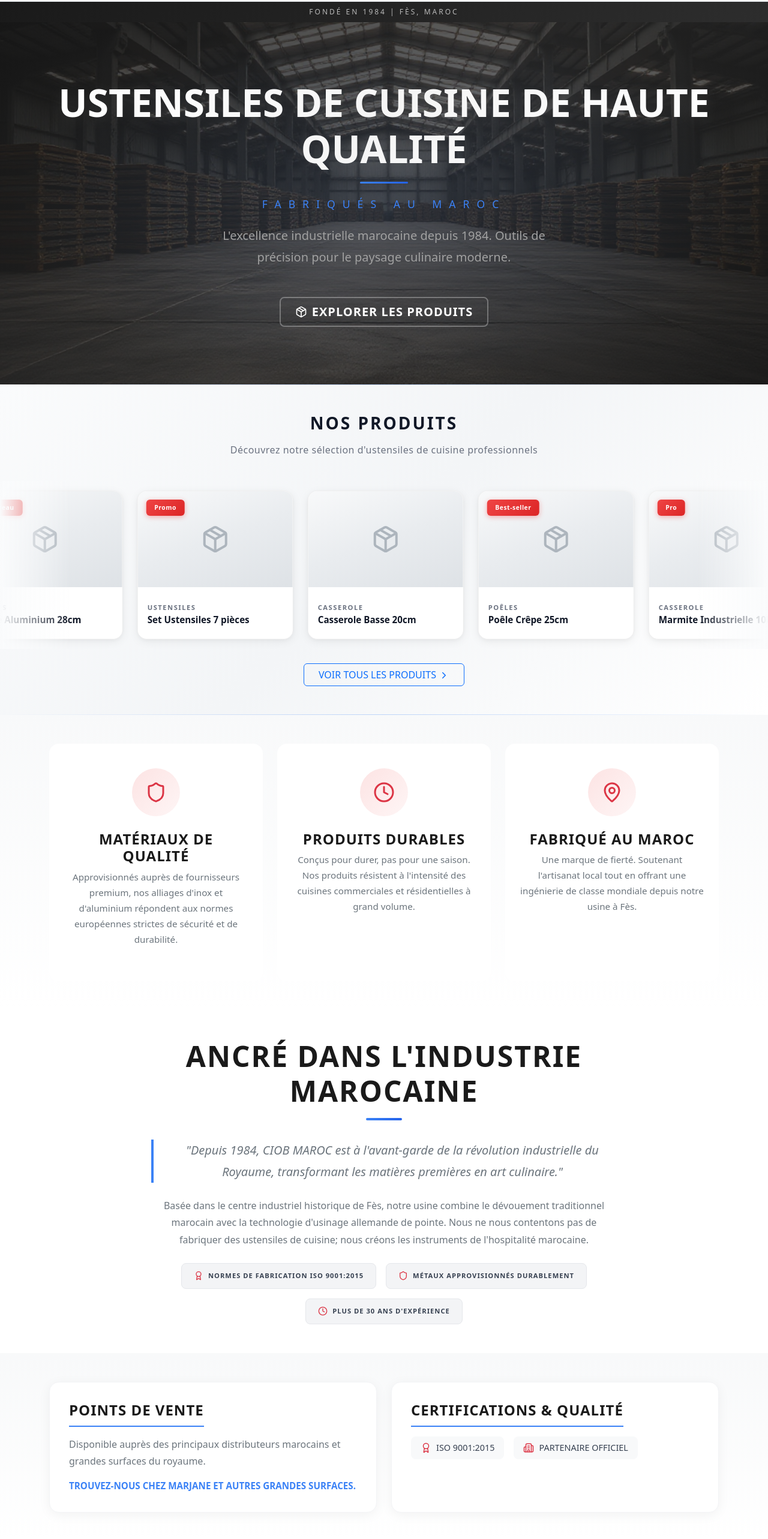
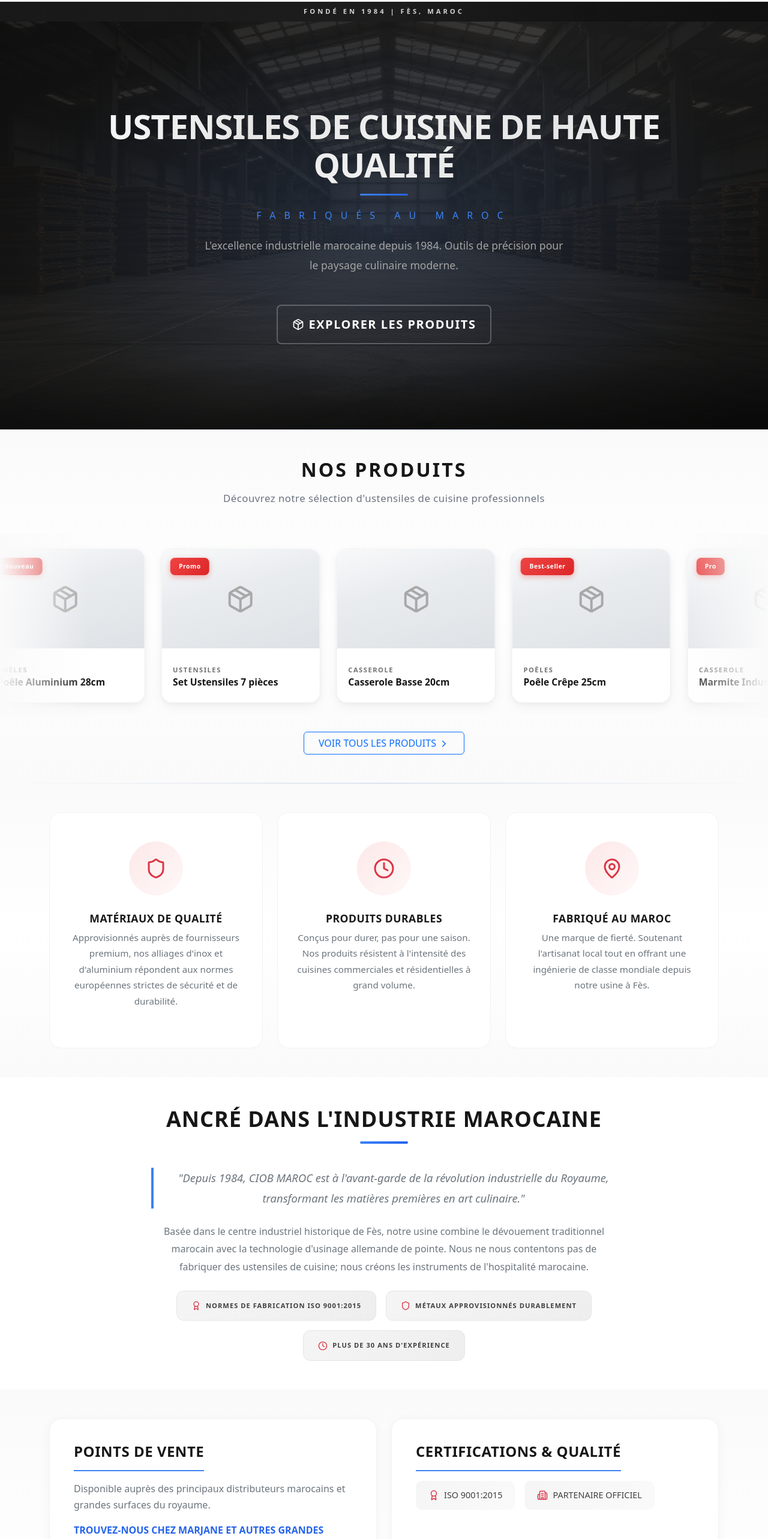
Before and after one commit to AnassDev2005/ciob-front-end, a React (Vite) app: page / in a window 1280 px wide. Shown: the part 80-2646 px from the top of the page at 60% size. Built offline with nearby package versions, Linux system fonts and the light colour scheme.

Commit message:
refactor: simplify hero-divider styling in Home component

```diff
--- a/src/features/Home/Pages/Home.css
+++ b/src/features/Home/Pages/Home.css
@@ -2,113 +2,44 @@
   overflow-x: hidden;
 }
 
-.products-carousel-section {
-  background: #f8f9fa;
+.top-bar {
+  background: linear-gradient(135deg, #0f0f0f 0%, #1a1a1a 50%, #0f0f0f 100%);
+  color: #d4d4d4;
+  font-size: 0.7rem;
+  letter-spacing: 4px;
+  font-weight: 600;
+  position: relative;
   overflow: hidden;
 }
 
-.carousel-title {
-  color: #1a1a1a;
-  font-weight: 800;
-  letter-spacing: 2px;
+.top-bar::before {
+  content: '';
+  position: absolute;
+  top: 0;
+  left: -100%;
+  width: 200%;
+  height: 100%;
+  background: linear-gradient(90deg, transparent, rgba(255, 255, 255, 0.05), transparent);
+  animation: topBarShine 8s ease-in-out infinite;
 }
 
-.carousel-wrapper {
-  overflow: hidden;
-  width: 100%;
-}
-
-.carousel-track {
-  display: flex;
-  gap: 1.5rem;
-  animation: carouselScroll 30s linear infinite;
-  width: max-content;
-}
-
-@keyframes carouselScroll {
-  0% {
-    transform: translateX(0);
-  }
-  100% {
-    transform: translateX(calc(-50% - 0.75rem));
-  }
-}
-
-.carousel-card {
-  flex-shrink: 0;
-  width: 280px;
-  background: #ffffff;
-  border-radius: 16px;
-  overflow: hidden;
-  box-shadow: 0 4px 20px rgba(0, 0, 0, 0.08);
-  transition: all 0.4s cubic-bezier(0.4, 0, 0.2, 1);
-  cursor: pointer;
-}
-
-.carousel-card:hover {
-  transform: translateY(-8px);
-  box-shadow: 0 16px 40px rgba(0, 0, 0, 0.15);
-}
-
-.carousel-image-container {
-  width: 100%;
-  height: 180px;
-  overflow: hidden;
-}
-
-.carousel-image-placeholder {
-  width: 100%;
-  height: 100%;
-  background: linear-gradient(135deg, #e5e7eb 0%, #d1d5db 100%);
-  display: flex;
-  align-items: center;
-  justify-content: center;
-}
-
-.carousel-card-body {
-  padding: 1.25rem;
-}
-
-.carousel-category {
-  font-size: 0.7rem;
-  text-transform: uppercase;
-  letter-spacing: 1.5px;
-  color: #3b82f6;
-  font-weight: 600;
-}
-
-.carousel-product-name {
-  font-size: 1rem;
-  font-weight: 700;
-  color: #1a1a1a;
-  margin: 0.5rem 0;
-  white-space: nowrap;
-  overflow: hidden;
-  text-overflow: ellipsis;
-}
-
-.carousel-price {
-  font-size: 0.9rem;
-  color: #6b7280;
-  font-weight: 500;
-}
-
-.top-bar {
-  background: linear-gradient(135deg, #1a1a1a 0%, #2d2d2d 100%);
-  color: #b8b8b8;
-  font-size: 0.75rem;
-  letter-spacing: 3px;
-  font-weight: 500;
+@keyframes topBarShine {
+  0%, 100% { transform: translateX(-25%); }
+  50% { transform: translateX(25%); }
 }
 
 .hero-section {
-  background: linear-gradient(135deg, rgba(26, 26, 26, 0.85) 0%, rgba(45, 45, 45, 0.75) 50%, rgba(26, 26, 26, 0.85) 100%),
+  background: linear-gradient(135deg, rgba(15, 15, 15, 0.92) 0%, rgba(30, 30, 30, 0.88) 50%, rgba(15, 15, 15, 0.92) 100%),
               url('../../../assets/Images/Hero/img1.jpg');
   background-size: cover;
   background-position: center;
   position: relative;
   overflow: hidden;
-  animation: heroBgZoom 20s ease-in-out infinite alternate;
+  min-height: 85vh;
+  display: flex;
+  align-items: center;
+  justify-content: center;
+  animation: heroBgZoom 25s ease-in-out infinite alternate;
 }
 
 @keyframes heroBgZoom {
@@ -117,7 +48,7 @@
     background-position: center;
   }
   100% {
-    background-size: 110%;
+    background-size: 115%;
     background-position: center;
   }
 }
@@ -129,353 +60,451 @@
   left: 0;
   right: 0;
   bottom: 0;
-  background: radial-gradient(ellipse at center, rgba(59, 130, 246, 0.08) 0%, transparent 70%);
+  background: radial-gradient(ellipse at 50% 50%, rgba(59, 130, 246, 0.12) 0%, transparent 70%);
+  pointer-events: none;
+}
+
+.hero-section::after {
+  content: '';
+  position: absolute;
+  bottom: 0;
+  left: 0;
+  right: 0;
+  height: 120px;
+  background: linear-gradient(to top, rgba(0, 0, 0, 0.5), transparent);
   pointer-events: none;
 }
 
 .hero-title {
-  background: linear-gradient(135deg, #ffffff 0%, #f5f5f5 50%, #ffffff 100%);
+  background: linear-gradient(135deg, #ffffff 0%, #e5e5e5 30%, #f0f0f0 50%, #e5e5e5 70%, #ffffff 100%);
   -webkit-background-clip: text;
   -webkit-text-fill-color: transparent;
   background-clip: text;
-  text-shadow: 0 4px 30px rgba(255, 255, 255, 0.1);
+  font-size: 3.5rem;
+  line-height: 1.15;
+  letter-spacing: -1px;
+}
+
+.hero-divider {
+  width: 80px;
+  height: 3px;
+  background: linear-gradient(90deg, #3b82f6 0%, #2563eb 100%);
+  border-radius: 2px;
 }
 
 .hero-subtitle {
   color: #3b82f6;
-  letter-spacing: 12px;
-  font-size: 1.1rem;
+  letter-spacing: 14px;
+  font-size: 1rem;
+  font-weight: 500;
 }
 
 .hero-description {
-  color: #a1a1a1;
-  line-height: 1.8;
-}
-
-.hero-btn-primary {
-  background: linear-gradient(135deg, #3b82f6 0%, #2563eb 100%);
-  border: none;
-  color: #ffffff;
-  font-weight: 700;
-  letter-spacing: 1px;
-  transition: all 0.3s ease;
-  box-shadow: 0 4px 20px rgba(59, 130, 246, 0.3);
-}
-
-.hero-btn-primary:hover {
-  transform: translateY(-2px);
-  box-shadow: 0 8px 30px rgba(59, 130, 246, 0.5);
-  background: linear-gradient(135deg, #60a5fa 0%, #3b82f6 100%);
+  color: #a3a3a3;
+  line-height: 1.9;
+  font-size: 1.1rem;
+  max-width: 550px;
 }
 
 .hero-btn-secondary {
-  border: 2px solid rgba(255, 255, 255, 0.3);
+  border: 2px solid rgba(255, 255, 255, 0.25);
   color: #ffffff;
   font-weight: 600;
-  letter-spacing: 1px;
-  transition: all 0.3s ease;
+  letter-spacing: 1.5px;
+  transition: all 0.4s cubic-bezier(0.4, 0, 0.2, 1);
   background: transparent;
+  padding: 1rem 2.5rem;
+  border-radius: 8px;
 }
 
 .hero-btn-secondary:hover {
   border-color: #3b82f6;
-  color: #3b82f6;
-  background: rgba(59, 130, 246, 0.1);
+  color: #ffffff;
+  background: rgba(59, 130, 246, 0.15);
+  transform: translateY(-3px);
+  box-shadow: 0 10px 30px rgba(59, 130, 246, 0.25);
 }
 
 .pillars-section {
-  background: linear-gradient(180deg, #f8f9fa 0%, #ffffff 100%);
+  background: linear-gradient(180deg, #fafafa 0%, #ffffff 50%, #fafafa 100%);
+  padding: 6rem 0;
+  position: relative;
+}
+
+.pillars-section::before {
+  content: '';
+  position: absolute;
+  top: 0;
+  left: 0;
+  right: 0;
+  height: 1px;
+  background: linear-gradient(90deg, transparent, rgba(0, 0, 0, 0.08), transparent);
 }
 
 .pillar-card {
   background: #ffffff;
-  border-radius: 16px;
-  padding: 2.5rem 1.5rem;
-  transition: all 0.4s cubic-bezier(0.4, 0, 0.2, 1);
-  border: 1px solid transparent;
+  border-radius: 20px;
+  padding: 3rem 2rem;
+  transition: all 0.5s cubic-bezier(0.4, 0, 0.2, 1);
+  border: 1px solid rgba(0, 0, 0, 0.05);
+  position: relative;
+  overflow: hidden;
+}
+
+.pillar-card::before {
+  content: '';
+  position: absolute;
+  top: 0;
+  left: 0;
+  right: 0;
+  height: 3px;
+  background: linear-gradient(90deg, #3b82f6, #2563eb);
+  transform: scaleX(0);
+  transition: transform 0.5s ease;
+}
+
+.pillar-card:hover::before {
+  transform: scaleX(1);
 }
 
 .pillar-card:hover {
-  transform: translateY(-8px);
-  box-shadow: 0 20px 40px rgba(0, 0, 0, 0.1);
+  transform: translateY(-12px);
+  box-shadow: 0 25px 50px rgba(0, 0, 0, 0.1);
   border-color: rgba(59, 130, 246, 0.2);
 }
 
 .pillar-icon {
-  background: linear-gradient(135deg, rgba(239, 68, 68, 0.15) 0%, rgba(239, 68, 68, 0.05) 100%);
+  background: linear-gradient(135deg, rgba(239, 68, 68, 0.12) 0%, rgba(239, 68, 68, 0.04) 100%);
   border-radius: 50%;
-  width: 80px;
-  height: 80px;
+  width: 90px;
+  height: 90px;
   display: flex;
   align-items: center;
   justify-content: center;
-  margin: 0 auto 1.5rem;
-  transition: all 0.4s ease;
+  margin: 0 auto 1.75rem;
+  transition: all 0.5s cubic-bezier(0.4, 0, 0.2, 1);
 }
 
 .pillar-card:hover .pillar-icon {
   background: linear-gradient(135deg, #ef4444 0%, #dc2626 100%);
-  transform: scale(1.1);
+  transform: scale(1.1) rotate(5deg);
+  box-shadow: 0 15px 30px rgba(239, 68, 68, 0.3);
 }
 
 .pillar-card:hover .pillar-icon svg {
   color: #ffffff !important;
+  transform: scale(1.1);
 }
 
 .pillar-title {
-  color: #1a1a1a;
+  color: #171717;
   font-weight: 700;
-  letter-spacing: 1px;
+  font-size: 1.1rem;
+  letter-spacing: 0.5px;
   margin-bottom: 1rem;
 }
 
 .pillar-description {
-  color: #6b7280;
-  line-height: 1.7;
+  color: #525252;
+  line-height: 1.75;
   font-size: 0.95rem;
 }
 
 .rooted-section {
   background: #ffffff;
+  padding: 6rem 0;
+  position: relative;
 }
 
 .rooted-title {
-  color: #1a1a1a;
+  color: #171717;
   font-weight: 800;
-  letter-spacing: 2px;
+  font-size: 2.25rem;
+  letter-spacing: 1px;
 }
 
 .rooted-divider {
-  width: 60px;
+  width: 80px;
   height: 4px;
   background: linear-gradient(90deg, #3b82f6 0%, #2563eb 100%);
   border-radius: 2px;
+  margin-bottom: 2rem;
 }
 
 .rooted-quote {
-  color: #4b5563;
+  color: #404040;
   font-style: italic;
-  line-height: 1.8;
+  line-height: 1.85;
   border-left: 4px solid #3b82f6;
-  padding-left: 1.5rem;
-  margin: 2rem 0;
+  padding-left: 1.75rem;
+  margin: 2.5rem 0;
+  font-size: 1.15rem;
 }
 
 .rooted-text {
-  color: #6b7280;
-  line-height: 1.8;
+  color: #525252;
+  line-height: 1.85;
+  font-size: 1rem;
 }
 
 .rooted-badge {
-  background: #f3f4f6;
-  border: 1px solid #e5e7eb;
-  border-radius: 8px;
-  padding: 0.75rem 1.25rem;
-  transition: all 0.3s ease;
+  background: linear-gradient(135deg, #f5f5f5 0%, #eeeeee 100%);
+  border: 1px solid #e5e5e5;
+  border-radius: 12px;
+  padding: 1rem 1.5rem;
+  transition: all 0.4s ease;
 }
 
 .rooted-badge:hover {
   background: #ffffff;
-  box-shadow: 0 4px 12px rgba(0, 0, 0, 0.08);
-  transform: translateY(-2px);
+  box-shadow: 0 8px 25px rgba(0, 0, 0, 0.08);
+  transform: translateY(-4px);
+  border-color: rgba(59, 130, 246, 0.2);
 }
 
 .badge-label {
   font-size: 0.7rem;
   letter-spacing: 1px;
-  color: #374151;
+  color: #404040;
   font-weight: 600;
 }
 
 .retail-section {
-  background: linear-gradient(180deg, #f8f9fa 0%, #ffffff 100%);
+  background: linear-gradient(180deg, #fafafa 0%, #ffffff 100%);
+  padding: 6rem 0;
 }
 
 .retail-card {
   background: #ffffff;
-  border-radius: 16px;
-  padding: 2rem;
-  box-shadow: 0 4px 20px rgba(0, 0, 0, 0.05);
-  border: 1px solid #f3f4f6;
-  transition: all 0.4s ease;
+  border-radius: 20px;
+  padding: 2.5rem;
+  box-shadow: 0 4px 20px rgba(0, 0, 0, 0.04);
+  border: 1px solid rgba(0, 0, 0, 0.05);
+  transition: all 0.5s cubic-bezier(0.4, 0, 0.2, 1);
   height: 100%;
 }
 
 .retail-card:hover {
-  box-shadow: 0 8px 30px rgba(0, 0, 0, 0.1);
-  transform: translateY(-4px);
+  box-shadow: 0 20px 40px rgba(0, 0, 0, 0.08);
+  transform: translateY(-6px);
 }
 
 .retail-title {
-  color: #1a1a1a;
+  color: #171717;
   font-weight: 700;
-  letter-spacing: 1px;
-  margin-bottom: 1rem;
+  letter-spacing: 0.5px;
+  margin-bottom: 1.25rem;
   border-bottom: 2px solid #3b82f6;
-  padding-bottom: 0.75rem;
+  padding-bottom: 1rem;
   display: inline-block;
 }
 
 .retail-description {
-  color: #6b7280;
+  color: #525252;
   line-height: 1.7;
 }
 
 .retail-highlight {
-  color: #3b82f6;
+  color: #2563eb;
   font-weight: 600;
-  font-size: 0.95rem;
+  font-size: 1rem;
 }
 
 .cert-tag {
   display: inline-flex;
   align-items: center;
   gap: 0.5rem;
-  background: #f8f9fa;
-  padding: 0.5rem 1rem;
-  border-radius: 8px;
+  background: linear-gradient(135deg, #f5f5f5 0%, #fafafa 100%);
+  padding: 0.75rem 1.25rem;
+  border-radius: 10px;
   font-size: 0.9rem;
-  color: #374151;
+  color: #404040;
+  font-weight: 500;
   transition: all 0.3s ease;
+  border: 1px solid transparent;
 }
 
 .cert-tag:hover {
-  background: #fff;
-  box-shadow: 0 2px 8px rgba(0, 0, 0, 0.08);
+  background: #ffffff;
+  box-shadow: 0 4px 15px rgba(0, 0, 0, 0.08);
+  border-color: rgba(59, 130, 246, 0.2);
 }
 
 .showroom-section {
   background: #ffffff;
+  padding: 6rem 0;
 }
 
 .showroom-card {
   background: #ffffff;
-  border: 2px solid #e5e7eb;
-  border-radius: 16px;
-  padding: 2.5rem 2rem;
-  transition: all 0.4s ease;
-  cursor: pointer;
+  border: 2px solid #e5e5e5;
+  border-radius: 20px;
+  padding: 3rem 2.5rem;
+  transition: all 0.5s cubic-bezier(0.4, 0, 0.2, 1);
+  position: relative;
+  overflow: hidden;
+  height: 100%;
 }
 
-.showroom-card:hover {
-  border-color: #3b82f6;
-  box-shadow: 0 12px 40px rgba(59, 130, 246, 0.15);
-  transform: translateY(-4px);
-}
-
-.showroom-icon {
-  color: #ef4444;
-  transition: transform 0.4s ease;
-}
-
-.showroom-card:hover .showroom-icon {
-  transform: scale(1.15);
-}
-
-.showroom-title {
-  color: #1a1a1a;
-  font-weight: 700;
-  letter-spacing: 1px;
-}
-
-.showroom-description {
-  color: #6b7280;
-  line-height: 1.6;
-}
-
-.testimonial-section {
-  background: linear-gradient(135deg, #1a1a1a 0%, #2d2d2d 100%);
-  position: relative;
-}
-
-.testimonial-section::before {
+.showroom-card::before {
   content: '';
   position: absolute;
   top: 0;
   left: 0;
   right: 0;
   bottom: 0;
-  background: radial-gradient(ellipse at center, rgba(59, 130, 246, 0.05) 0%, transparent 70%);
+  background: linear-gradient(135deg, rgba(59, 130, 246, 0.03) 0%, transparent 50%);
+  opacity: 0;
+  transition: opacity 0.5s ease;
+}
+
+.showroom-card:hover::before {
+  opacity: 1;
+}
+
+.showroom-card:hover {
+  border-color: #3b82f6;
+  box-shadow: 0 20px 50px rgba(59, 130, 246, 0.15);
+  transform: translateY(-8px);
+}
+
+.showroom-icon {
+  color: #ef4444;
+  transition: all 0.5s ease;
+}
+
+.showroom-card:hover .showroom-icon {
+  transform: scale(1.2);
+  color: #dc2626;
+}
+
+.showroom-title {
+  color: #171717;
+  font-weight: 700;
+  font-size: 1.3rem;
+  letter-spacing: 0.5px;
+}
+
+.showroom-description {
+  color: #525252;
+  line-height: 1.65;
+  font-size: 1rem;
+}
+
+.testimonial-section {
+  background: linear-gradient(135deg, #0a0a0a 0%, #171717 50%, #0a0a0a 100%);
+  padding: 7rem 0;
+  position: relative;
+}
+
+.testimonial-section::before {
+  content: '"';
+  position: absolute;
+  top: 50%;
+  left: 50%;
+  transform: translate(-50%, -50%);
+  font-size: 25rem;
+  color: rgba(255, 255, 255, 0.03);
+  font-family: Georgia, serif;
+  pointer-events: none;
+  line-height: 1;
+}
+
+.testimonial-section::after {
+  content: '';
+  position: absolute;
+  top: 0;
+  left: 0;
+  right: 0;
+  bottom: 0;
+  background: radial-gradient(ellipse at 50% 50%, rgba(59, 130, 246, 0.05) 0%, transparent 70%);
 }
 
 .testimonial-quote {
   color: #e5e5e5;
   font-weight: 300;
   line-height: 1.8;
-  font-size: 1.25rem;
+  font-size: 1.35rem;
+  font-style: italic;
+  position: relative;
+  z-index: 1;
 }
 
 .testimonial-author {
   color: #ffffff;
   font-weight: 700;
-  letter-spacing: 2px;
+  letter-spacing: 3px;
+  font-size: 1rem;
 }
 
 .testimonial-role {
   color: #3b82f6;
   font-size: 0.9rem;
+  font-weight: 500;
+  letter-spacing: 1px;
 }
 
 .factory-section {
   background: #ffffff;
+  padding: 6rem 0;
 }
 
 .factory-title {
-  color: #1a1a1a;
+  color: #171717;
   font-weight: 800;
-  letter-spacing: 2px;
+  font-size: 2rem;
+  letter-spacing: 1px;
 }
 
 .factory-card {
   background: #ffffff;
-  border-radius: 16px;
+  border-radius: 24px;
   overflow: hidden;
-  box-shadow: 0 8px 30px rgba(0, 0, 0, 0.08);
-  border: 1px solid #f3f4f6;
+  box-shadow: 0 10px 40px rgba(0, 0, 0, 0.08);
+  border: 1px solid rgba(0, 0, 0, 0.06);
 }
 
 .factory-map-placeholder {
   background: linear-gradient(135deg, #e5e7eb 0%, #d1d5db 100%);
-  height: 250px;
+  height: 280px;
   display: flex;
   align-items: center;
   justify-content: center;
   color: #9ca3af;
-  font-size: 0.9rem;
 }
 
 .factory-info-title {
-  color: #1a1a1a;
+  color: #171717;
   font-weight: 700;
-  font-size: 0.85rem;
-  letter-spacing: 1px;
+  font-size: 0.9rem;
+  letter-spacing: 0.5px;
 }
 
 .factory-info-text {
-  color: #6b7280;
+  color: #525252;
   line-height: 1.6;
 }
 
 .factory-link {
-  color: #3b82f6;
+  color: #2563eb;
   text-decoration: none;
   font-weight: 600;
-  font-size: 0.9rem;
+  font-size: 0.95rem;
   transition: all 0.3s ease;
   display: inline-flex;
   align-items: center;
-  gap: 0.25rem;
+  gap: 0.35rem;
 }
 
 .factory-link:hover {
-  color: #2563eb;
-  gap: 0.5rem;
+  color: #1d4ed8;
+  gap: 0.6rem;
 }
 
 .fade-in-section {
   opacity: 0;
-  transform: translateY(30px);
-  transition: opacity 0.8s ease-out, transform 0.8s ease-out;
+  transform: translateY(40px);
+  transition: opacity 1s ease-out, transform 1s ease-out;
 }
 
 .fade-in-section.visible {
@@ -483,16 +512,16 @@
   transform: translateY(0);
 }
 
-.fade-in-delay-1 { transition-delay: 0.1s; }
-.fade-in-delay-2 { transition-delay: 0.2s; }
-.fade-in-delay-3 { transition-delay: 0.3s; }
-.fade-in-delay-4 { transition-delay: 0.4s; }
-.fade-in-delay-5 { transition-delay: 0.5s; }
+.fade-in-delay-1 { transition-delay: 0.15s; }
+.fade-in-delay-2 { transition-delay: 0.3s; }
+.fade-in-delay-3 { transition-delay: 0.45s; }
+.fade-in-delay-4 { transition-delay: 0.6s; }
+.fade-in-delay-5 { transition-delay: 0.75s; }
 
 .products-marquee-section {
-  background: linear-gradient(135deg, #fafbfc 0%, #f3f5f7 50%, #ffffff 100%);
+  background: linear-gradient(180deg, #fafafa 0%, #ffffff 50%, #fafafa 100%);
   overflow: hidden;
-  padding: 4rem 0;
+  padding: 5rem 0;
   position: relative;
 }
 
@@ -503,7 +532,7 @@
   left: 0;
   right: 0;
   height: 1px;
-  background: linear-gradient(90deg, transparent, rgba(59, 130, 246, 0.3), transparent);
+  background: linear-gradient(90deg, transparent, rgba(59, 130, 246, 0.2), transparent);
 }
 
 .products-marquee-section::after {
@@ -513,32 +542,32 @@
   left: 0;
   right: 0;
   height: 1px;
-  background: linear-gradient(90deg, transparent, rgba(59, 130, 246, 0.3), transparent);
+  background: linear-gradient(90deg, transparent, rgba(59, 130, 246, 0.2), transparent);
 }
 
 .products-marquee-title {
   text-align: center;
-  font-size: 1.75rem;
+  font-size: 2rem;
   font-weight: 800;
-  color: #111827;
+  color: #171717;
   letter-spacing: 3px;
-  margin-bottom: 0.5rem;
+  margin-bottom: 0.75rem;
   text-transform: uppercase;
 }
 
 .products-marquee-subtitle {
   text-align: center;
-  font-size: 1rem;
+  font-size: 1.05rem;
   color: #6b7280;
   font-weight: 400;
-  margin-bottom: 2.5rem;
+  margin-bottom: 3rem;
   letter-spacing: 0.5px;
 }
 
 .products-marquee-wrapper {
   position: relative;
   width: 100%;
-  padding: 1rem 0;
+  padding: 1.5rem 0;
 }
 
 .products-marquee-wrapper::before,
@@ -547,26 +576,25 @@
   position: absolute;
   top: 0;
   bottom: 0;
-  width: 120px;
-  z-index: 2;
+  width: 150px;
+  z-index: 3;
   pointer-events: none;
 }
 
 .products-marquee-wrapper::before {
   left: 0;
-  background: linear-gradient(90deg, #fafbfc 0%, transparent);
+  background: linear-gradient(90deg, #fafafa 0%, transparent);
 }
 
 .products-marquee-wrapper::after {
   right: 0;
-  background: linear-gradient(270deg, #fafbfc 0%, transparent);
+  background: linear-gradient(270deg, #fafafa 0%, transparent);
 }
 
 .products-marquee-track {
   display: flex;
   width: fit-content;
-  animation: marquee-scroll 35s linear infinite;
-  padding-left: 1rem;
+  animation: marquee-scroll 40s linear infinite;
 }
 
 .products-marquee-track:hover {
@@ -574,24 +602,20 @@
 }
 
 @keyframes marquee-scroll {
-  0% {
-    transform: translateX(0);
-  }
-  100% {
-    transform: translateX(-50%);
-  }
+  0% { transform: translateX(0); }
+  100% { transform: translateX(-50%); }
 }
 
 .product-marquee-card {
   flex-shrink: 0;
-  width: 260px;
-  margin: 0 0.75rem;
+  width: 265px;
+  margin: 0 0.85rem;
   background: #ffffff;
-  border-radius: 16px;
+  border-radius: 18px;
   overflow: hidden;
-  box-shadow: 0 2px 8px rgba(0, 0, 0, 0.04), 0 4px 16px rgba(0, 0, 0, 0.06);
-  border: 1px solid rgba(0, 0, 0, 0.06);
-  transition: all 0.5s cubic-bezier(0.4, 0, 0.2, 1);
+  box-shadow: 0 3px 10px rgba(0, 0, 0, 0.04), 0 6px 20px rgba(0, 0, 0, 0.05);
+  border: 1px solid rgba(0, 0, 0, 0.05);
+  transition: all 0.6s cubic-bezier(0.4, 0, 0.2, 1);
   text-decoration: none !important;
   display: block;
   position: relative;
@@ -604,9 +628,9 @@
   left: 0;
   right: 0;
   bottom: 0;
-  background: linear-gradient(135deg, rgba(59, 130, 246, 0.03) 0%, transparent 50%);
+  background: linear-gradient(135deg, rgba(59, 130, 246, 0.04) 0%, transparent 50%);
   opacity: 0;
-  transition: opacity 0.5s ease;
+  transition: opacity 0.6s ease;
 }
 
 .product-marquee-card:hover::before {
@@ -620,26 +644,19 @@
 }
 
 .product-marquee-card:hover {
-  transform: translateY(-12px) scale(1.02);
-  box-shadow: 0 20px 40px rgba(0, 0, 0, 0.12), 0 8px 20px rgba(59, 130, 246, 0.15);
+  transform: translateY(-14px) scale(1.03);
+  box-shadow: 0 25px 50px rgba(0, 0, 0, 0.12), 0 12px 25px rgba(59, 130, 246, 0.18);
   border-color: rgba(59, 130, 246, 0.25);
-}
-
-.product-marquee-image {
-  width: 100%;
-  height: 180px;
-  object-fit: cover;
-  background: linear-gradient(135deg, #f8f9fa 0%, #e5e7eb 100%);
 }
 
 .product-marquee-placeholder {
   width: 100%;
-  height: 160px;
+  height: 165px;
   display: flex;
   align-items: center;
   justify-content: center;
-  background: linear-gradient(160deg, #f8f9fa 0%, #e9ecef 50%, #dee2e6 100%);
-  color: #adb5bd;
+  background: linear-gradient(165deg, #f8f9fa 0%, #e9ecef 40%, #dee2e6 100%);
+  color: #a8a8a8;
   position: relative;
   overflow: hidden;
 }
@@ -651,9 +668,9 @@
   left: -50%;
   width: 200%;
   height: 200%;
-  background: radial-gradient(circle at center, rgba(255, 255, 255, 0.3) 0%, transparent 60%);
+  background: radial-gradient(circle at center, rgba(255, 255, 255, 0.4) 0%, transparent 60%);
   opacity: 0;
-  transition: opacity 0.5s ease;
+  transition: opacity 0.6s ease;
 }
 
 .product-marquee-card:hover .product-marquee-placeholder::before {
@@ -665,95 +682,121 @@
   top: 14px;
   left: 14px;
   display: inline-block;
-  padding: 0.35rem 0.85rem;
+  padding: 0.4rem 0.9rem;
   font-size: 0.65rem;
   font-weight: 700;
   color: #ffffff;
   background: linear-gradient(135deg, #ef4444 0%, #dc2626 100%);
-  border-radius: 6px;
+  border-radius: 8px;
   z-index: 2;
   letter-spacing: 0.5px;
-  box-shadow: 0 2px 8px rgba(239, 68, 68, 0.4);
-  transition: all 0.3s ease;
+  box-shadow: 0 3px 10px rgba(239, 68, 68, 0.4);
+  transition: all 0.4s ease;
 }
 
 .product-marquee-card:hover .product-marquee-badge {
-  transform: scale(1.05);
-  box-shadow: 0 4px 12px rgba(239, 68, 68, 0.5);
+  transform: scale(1.08);
+  box-shadow: 0 5px 15px rgba(239, 68, 68, 0.5);
 }
 
 .product-marquee-content {
-  padding: 1.25rem 1rem;
+  padding: 1.35rem 1.15rem;
   background: #ffffff;
 }
 
 .product-marquee-category {
   font-size: 0.7rem;
   font-weight: 600;
-  color: #6b7280;
+  color: #737373;
   text-transform: uppercase;
   letter-spacing: 1.5px;
-  margin-bottom: 0.4rem;
+  margin-bottom: 0.5rem;
 }
 
 .product-marquee-name {
-  font-size: 0.95rem;
+  font-size: 0.98rem;
   font-weight: 700;
-  color: #111827;
+  color: #171717;
   margin-bottom: 0;
   white-space: nowrap;
   overflow: hidden;
   text-overflow: ellipsis;
   line-height: 1.4;
-  transition: color 0.3s ease;
+  transition: color 0.4s ease;
 }
 
 .product-marquee-card:hover .product-marquee-name {
   color: #2563eb;
 }
 
+@media (max-width: 992px) {
+  .hero-title {
+    font-size: 2.5rem !important;
+  }
+
+  .hero-subtitle::before,
+  .hero-subtitle::after {
+    display: none;
+  }
+
+  .hero-subtitle {
+    letter-spacing: 8px;
+  }
+
+  .hero-section {
+    min-height: 70vh;
+  }
+}
+
 @media (max-width: 768px) {
   .hero-title {
     font-size: 2rem !important;
+    letter-spacing: 0;
   }
 
   .hero-subtitle {
     letter-spacing: 6px;
-    font-size: 0.9rem;
+    font-size: 0.85rem;
   }
 
   .pillar-card {
-    padding: 1.5rem 1rem;
+    padding: 2rem 1.5rem;
+  }
+
+  .rooted-title {
+    font-size: 1.75rem;
   }
 
   .rooted-quote {
     border-left: none;
     padding-left: 0;
     text-align: center;
-    font-style: italic;
   }
 
   .product-marquee-card {
-    width: 220px;
+    width: 230px;
     margin: 0 0.5rem;
   }
 
   .products-marquee-section {
-    padding: 2.5rem 0;
+    padding: 3.5rem 0;
   }
 
   .products-marquee-title {
-    font-size: 1.35rem;
+    font-size: 1.5rem;
     letter-spacing: 2px;
   }
 
   .products-marquee-subtitle {
-    font-size: 0.9rem;
-    padding: 0 1rem;
+    font-size: 0.95rem;
   }
 
   .products-marquee-wrapper::before,
   .products-marquee-wrapper::after {
-    width: 60px;
+    width: 70px;
+  }
+
+  .factory-map-placeholder {
+    height: 220px;
   }
 }
--- a/src/features/Home/Pages/Home.jsx
+++ b/src/features/Home/Pages/Home.jsx
@@ -78,7 +78,7 @@
             <h1 className="display-3 fw-bold mb-3 hero-title">
               USTENSILES DE CUISINE DE HAUTE QUALITÉ
             </h1>
-            <div className="mx-auto mb-4 hero-divider" style={{ width: '80px', height: '3px', borderRadius: '2px', background: 'linear-gradient(90deg, #3b82f6 0%, #2563eb 100%)' }}></div>
+            <div className="mx-auto mb-4 hero-divider"></div>
             <p className="display-6 fw-light mb-4 hero-subtitle">
               FABRIQUÉS AU MAROC
             </p>
```
